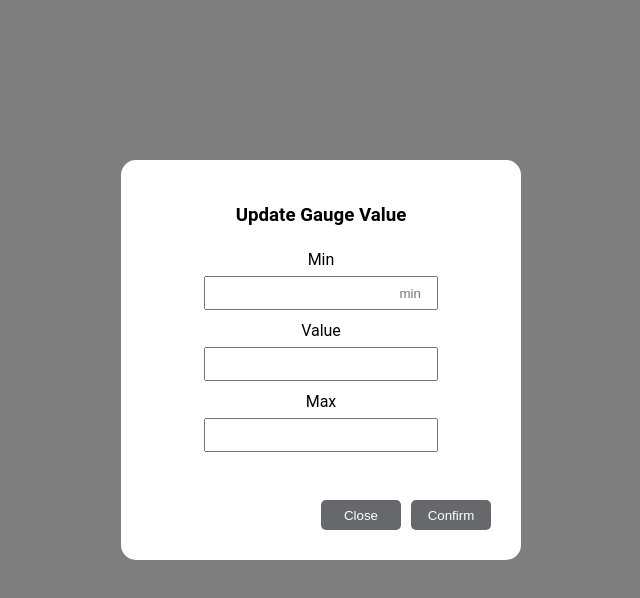
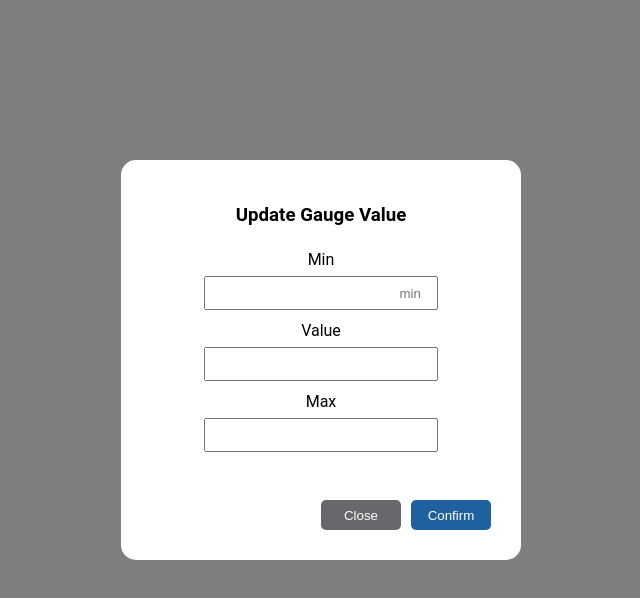
Before and after one commit to Jiyeonmoon814/gauge-app, a React (Create React App) app: page / in a window 1280 px wide. Both pictures are taken after a click on the button "Update Values". Shown: the top 598 px of the page, without its empty margins (344-984 px from the left). Built offline with nearby package versions, Linux system fonts and the light colour scheme; no server answers.

Commit message:
set numRegExp N change  button states by condition

```diff
--- a/src/components/UpdateValues.js
+++ b/src/components/UpdateValues.js
@@ -3,7 +3,26 @@ import UpdateStyles from '../styles/UpdateValues.module.css'
 
 export const UpdateValues = ({ gaugeValues, setGaugeValues, setShowUpdatePopUp }) => {
     const [updateVal, setUpdateVal] = useState(gaugeValues)
+    const [activeButton, setActiveButton] = useState(false)
 
+    useEffect(() => {
+        // when min or value is bigger than max, inactive the confirm button
+        if(updateVal.min > updateVal.value || updateVal.value > updateVal.max || updateVal.min > updateVal.max){
+            setActiveButton(false)
+        }else{
+            setActiveButton(true)
+        }
+    },[updateVal])
+
+    const styles = {
+        button : {
+            background : activeButton ? '#1F609E' : '#66686C'
+        }
+    }
+
+    const numberRegExp = (val) => {
+        return +val.replace(/[^0-9.]/g, '').replace(/(\..*)\./g, '$1').substr(0,3)
+    }
 
     return (
         <div className={UpdateStyles.wrapper}>
@@ -12,17 +31,20 @@ export const UpdateValues = ({ gaugeValues, setGaugeValues, setShowUpdatePopUp }
                 <div className={UpdateStyles.main}>
                     <label htmlFor="min">Min</label>
                     <input type="number" placeholder="min" id="min" value={updateVal.min}
+                        onInput={(e)=>e.target.value = numberRegExp(e.target.value)}
                         onChange={(e)=>setUpdateVal({...updateVal, min : +e.target.value})} />
                     <label htmlFor="value">Value</label>
                     <input type="number" id="value" value={updateVal.value}
+                        onInput={(e)=>e.target.value = numberRegExp(e.target.value)}
                         onChange={(e)=>setUpdateVal({...updateVal, value : +e.target.value})} />
                     <label htmlFor='max'>Max</label>
                     <input type="number" id="max" value={updateVal.max}
+                        onInput={(e)=>e.target.value = numberRegExp(e.target.value)}
                         onChange={(e)=>setUpdateVal({...updateVal, max : +e.target.value})} />
                 </div>
                 <div className={UpdateStyles.buttons}>
                     <button type="button" onClick={()=>setShowUpdatePopUp(false)}>Close</button>
-                    <button type="button">Confirm</button>
+                    <button type="button" style={styles.button} >Confirm</button>
                 </div>
             </div>
         </div>
```
